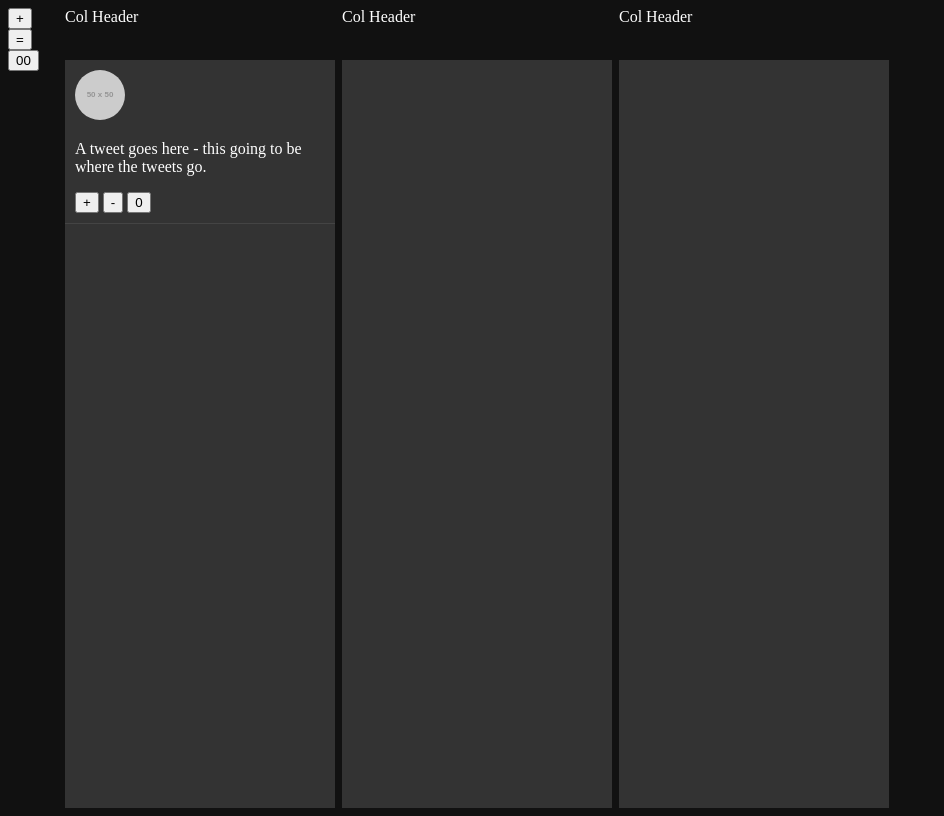
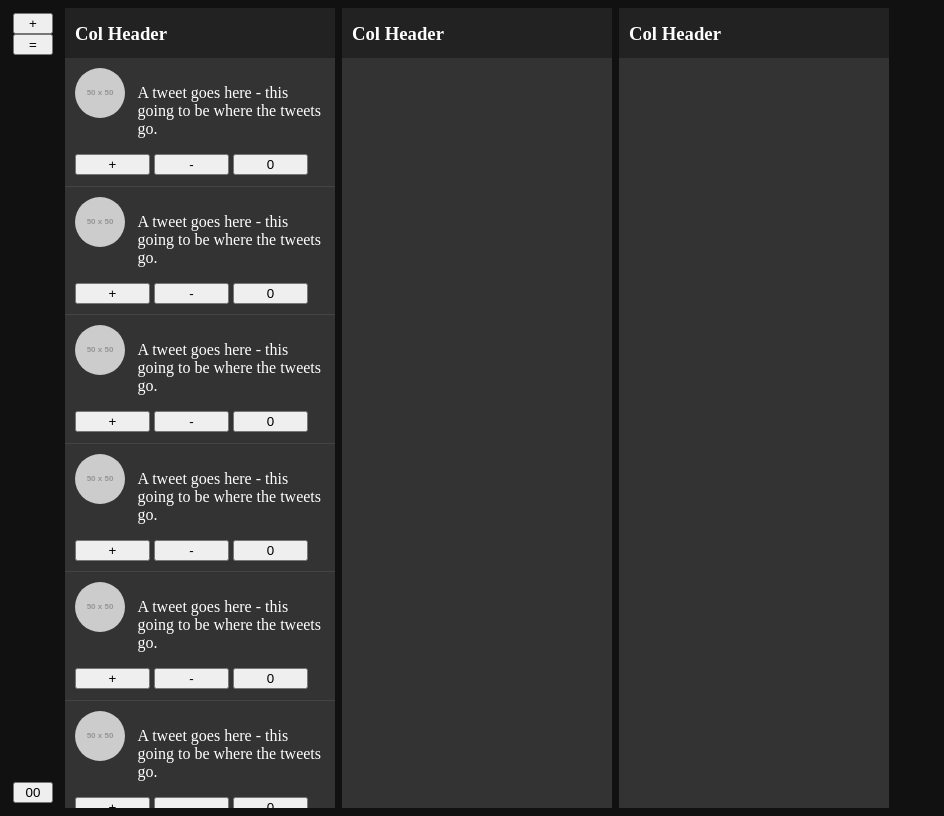
Before and after one commit to csdorman/LUT-ModernCSS, a plain HTML site: page td-index.html in a window 1280 px wide. Shown: the whole page, without its empty margins (0-944 px from the left). Drawn offline with Linux system fonts and the light colour scheme; placeholder pictures from the web are drawn by us.

Commit message:
Finished Tweetdeck video 2

```diff
--- a/td-index.html
+++ b/td-index.html
@@ -16,7 +16,9 @@
                 <button>00</button>
             </div>
         </div>
-        <header class="col-header">Col Header</header>
+        <header class="col-header">
+            <h3>Col Header</h3>
+        </header>
         <section class="col">
             <div class="tweet">
                 <img src="http://via.placeholder.com/50">
@@ -27,10 +29,59 @@
                     <button>0</button>
                 </div>
             </div>
+            <div class="tweet">
+                <img src="http://via.placeholder.com/50">
+                <p>A tweet goes here - this going to be where the tweets go.</p>
+                <div class="tweet_icons">
+                    <button>+</button>
+                    <button>-</button>
+                    <button>0</button>
+                </div>
+            </div>
+            <div class="tweet">
+                <img src="http://via.placeholder.com/50">
+                <p>A tweet goes here - this going to be where the tweets go.</p>
+                <div class="tweet_icons">
+                    <button>+</button>
+                    <button>-</button>
+                    <button>0</button>
+                </div>
+            </div>
+            <div class="tweet">
+                <img src="http://via.placeholder.com/50">
+                <p>A tweet goes here - this going to be where the tweets go.</p>
+                <div class="tweet_icons">
+                    <button>+</button>
+                    <button>-</button>
+                    <button>0</button>
+                </div>
+            </div>
+            <div class="tweet">
+                <img src="http://via.placeholder.com/50">
+                <p>A tweet goes here - this going to be where the tweets go.</p>
+                <div class="tweet_icons">
+                    <button>+</button>
+                    <button>-</button>
+                    <button>0</button>
+                </div>
+            </div>
+            <div class="tweet">
+                <img src="http://via.placeholder.com/50">
+                <p>A tweet goes here - this going to be where the tweets go.</p>
+                <div class="tweet_icons">
+                    <button>+</button>
+                    <button>-</button>
+                    <button>0</button>
+                </div>
+            </div>
         </section>
-        <header class="col-header">Col Header</header>
+        <header class="col-header">
+            <h3>Col Header</h3>
+        </header>
         <section class="col"> </section>
-        <header class="col-header"> Col Header</header>
+        <header class="col-header">
+            <h3>Col Header</h3>
+        </header>
         <section class="col"> </section>
     </div>
 </body>
--- a/td-index.scss
+++ b/td-index.scss
@@ -12,17 +12,50 @@ body {
 
 .col {
   background: #333;
+  overflow-y: scroll;
+}
+
+.col-header {
+  padding: 15px 10px;
+  background: #222;
+  height: 100%;
+  h3 {
+    margin: 0;
+  }
 }
 
 .controls {
   grid-row: 1 / -1;
+  display: flex;
+  flex-direction: column;
+  justify-content: space-between;
+  padding: 5px;
+  text-align: center;
+  button {
+    width: 100%;
+  }
 }
 
 .tweet {
   padding: 10px;
   border-bottom: solid 1px #444;
+  display: grid;
+  grid-template-columns: 60px auto;
+  grid-template-rows: 4fr 1fr;
   img {
     border-radius: 50%;
+    grid-row: 1 / -1;
+  }
+  > p, > div {
+    margin-top: 0;
+    grid-column: 2 / -1;
+  }
+  .tweet_icons {
+    grid-area: 2 / 1 / 3 / -1;
+    button {
+      width: 30%;
+      padding 1px;
+    }
   }
 }
 
@@ -31,6 +64,6 @@ body {
   height: 100vh;
   grid-column-gap: 7px;
   grid-auto-flow: column;
-  grid-template: 52px auto / 50px;
+  grid-template: 50px auto / 50px;
   grid-auto-columns: 270px;
 }
```
Also changed, not shown: td-index.css, 1 other file.
